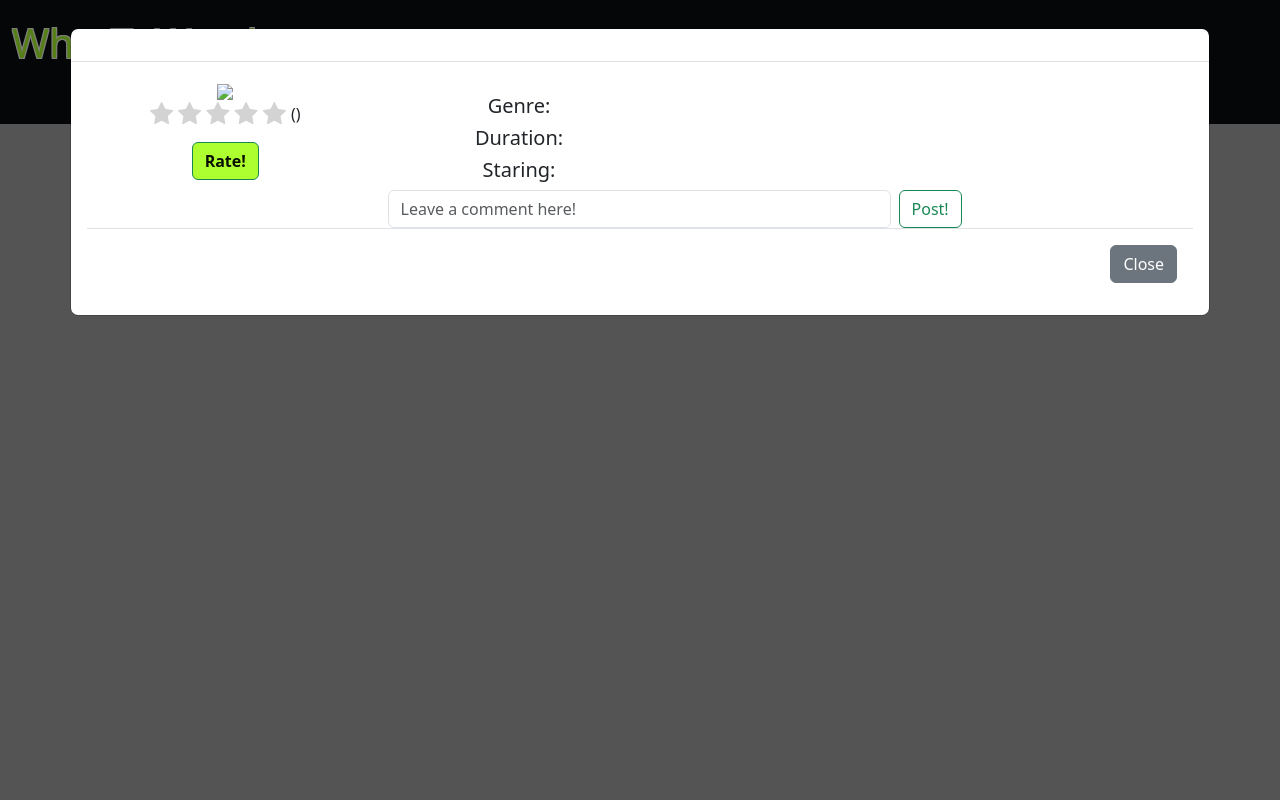
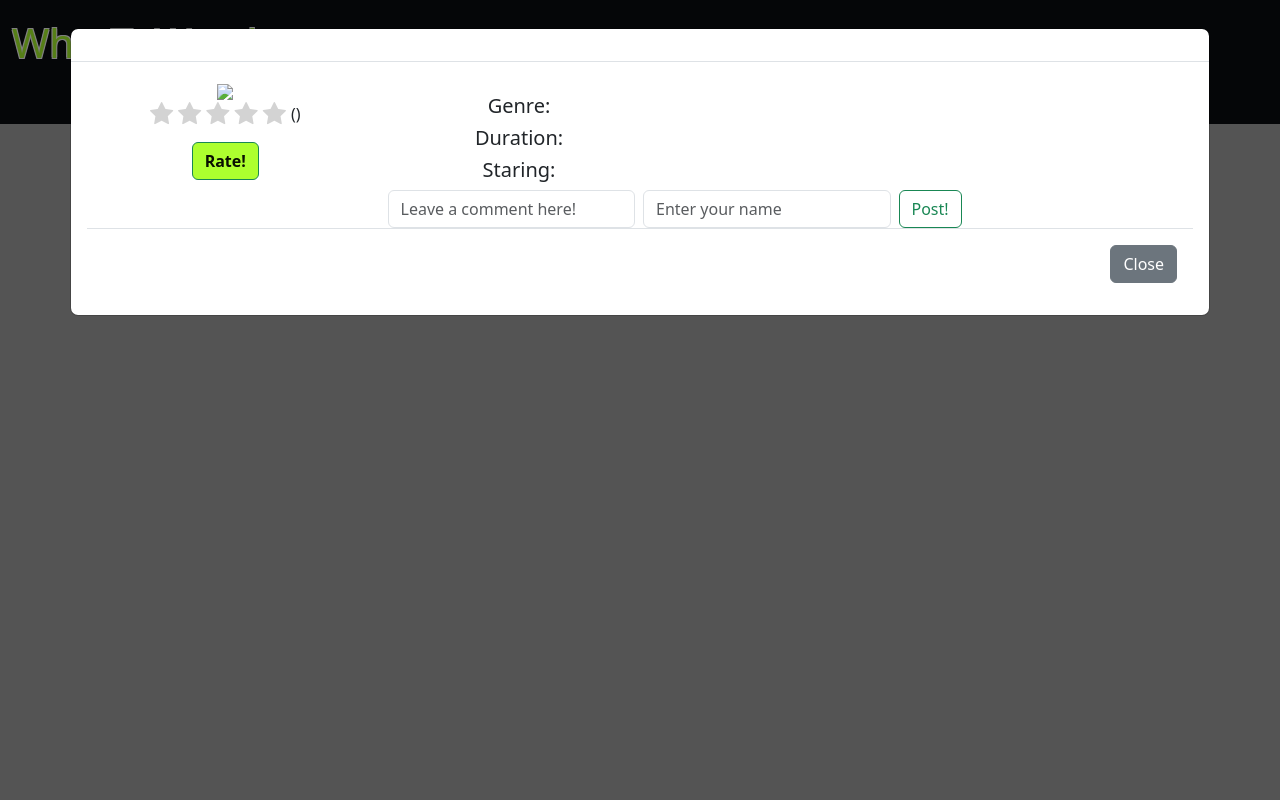
Before and after one commit to Dima-Sh13/Reto_Final_Peliculas, a Flask app: page /movie/1 in a window 1280 px wide. Run offline with Flask 3, Linux system fonts and the light colour scheme; data comes from the database, SQL or seed files in the repository; data that the repository does not hold is empty.

Commit message:
Added new form for username in comments

```diff
--- a/movies_app/templates/movie_view.html
+++ b/movies_app/templates/movie_view.html
@@ -105,6 +105,7 @@
                                                         <input type="hidden" name="id" value="{{ data['imbdID'] }}">
                                                         <input type="hidden" name="rating" value="{{ data['imbdRating'] }}">
                                                         <input class="form-control me-2" placeholder="Leave a comment here!" aria-label="Search" type="text" id="commentsInput" name="commentsInput">
+                                                        <input class="form-control me-2" placeholder="Enter your name" type="text" id="commentsName" name="commentsName">
                                                         <button class="btn btn-outline-success" type="submit">Post!</button>
                                                     </form>
 
```
